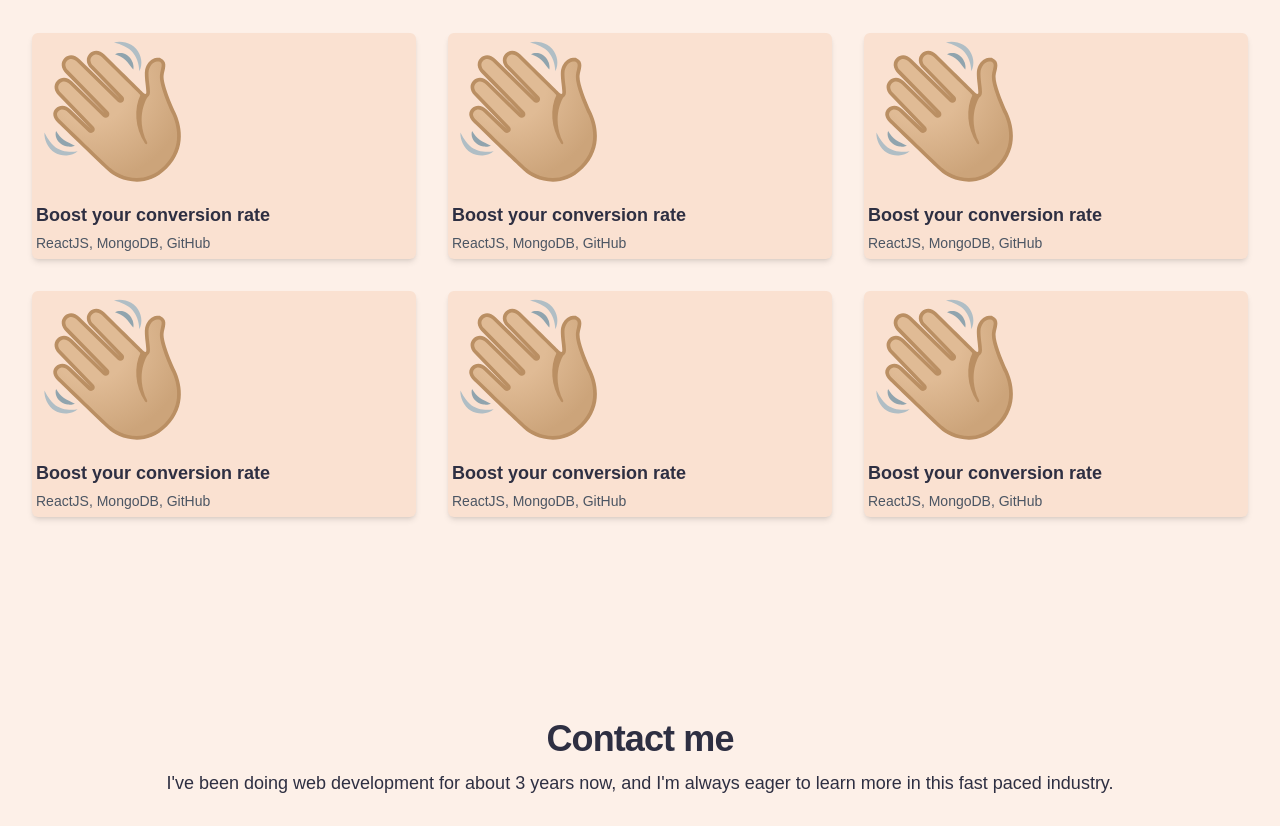
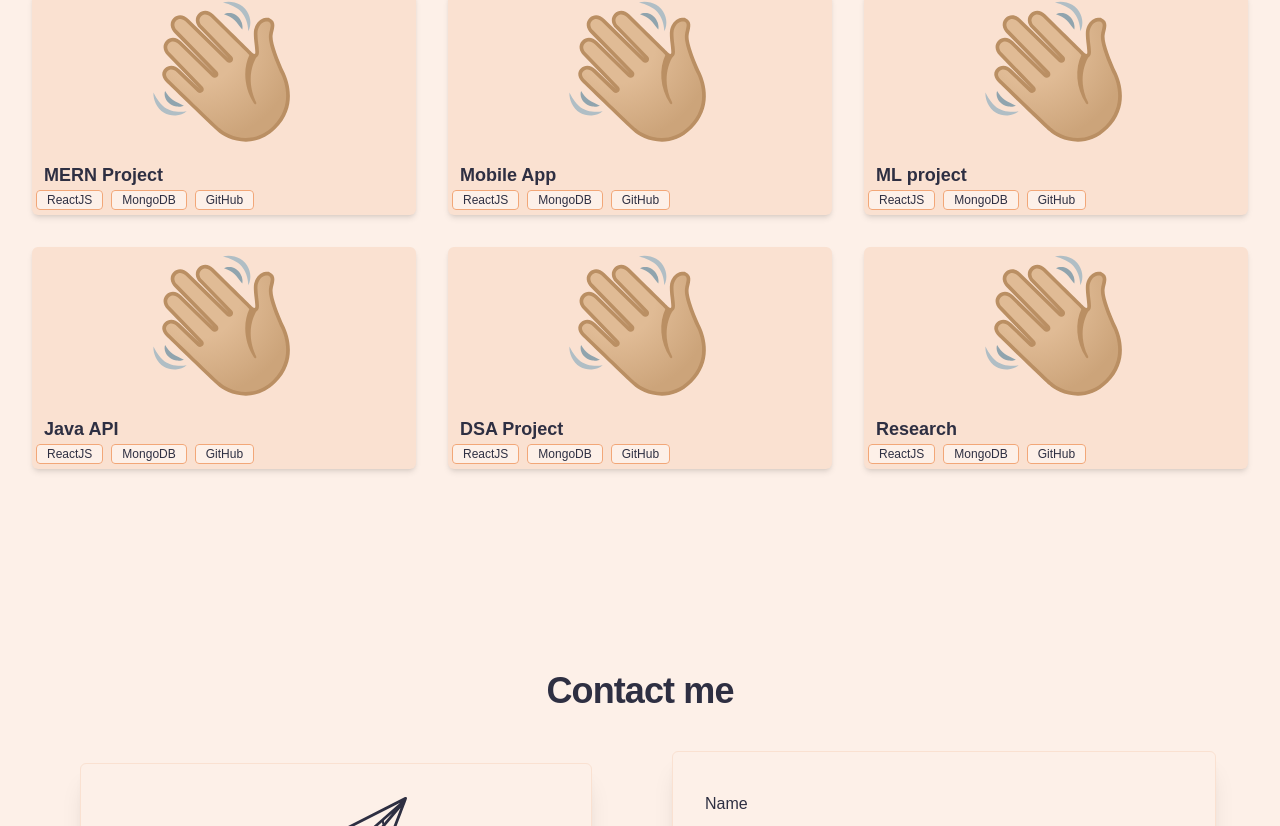
Before and after one commit to ThashmilaJayasinghe/portfolio-v1, a Next.js app: page / in a window 1280 px wide. Shown: the part 2294-3120 px from the top of the page. Built offline with nearby package versions, Linux system fonts and the light colour scheme; a web font is replaced by a local one.

Commit message:
projects section and details dialog updated

```diff
--- a/app/page.js
+++ b/app/page.js
@@ -9,11 +9,6 @@ export default function Home() {
   return (
       <div>
         <div>
-          {/* <img
-            src="./noise.svg"
-            alt=""
-            className="absolute inset-0 -z-10 h-full w-full object-cover object-right md:object-center"
-          /> */}
           <Header />
           <Hero />
         </div>
--- /dev/null
+++ b/app/project-data.js
@@ -0,0 +1,58 @@
+const projects = [
+  {
+    id: 1,
+    title: 'MERN Project',
+    href: '#',
+    tech: ['ReactJS', 'MongoDB', 'GitHub'],
+    description:
+      'Illo sint voluptas. Error voluptates culpa eligendi. Hic vel totam vitae illo. Non aliquid explicabo necessitatibus unde. Sed exercitationem placeat consectetur nulla deserunt vel. Iusto corrupti dicta.',
+    imageUrl: '/hand.svg'
+  },
+  {
+    id: 2,
+    title: 'Mobile App',
+    href: '#',
+    tech: ['ReactJS', 'MongoDB', 'GitHub'],
+    description:
+      'Illo sint voluptas. Error voluptates culpa eligendi. Hic vel totam vitae illo. Non aliquid explicabo necessitatibus unde. Sed exercitationem placeat consectetur nulla deserunt vel. Iusto corrupti dicta.',
+    imageUrl: '/hand.svg'
+  },
+  {
+    id: 3,
+    title: 'ML project',
+    href: '#',
+    tech: ['ReactJS', 'MongoDB', 'GitHub'],
+    description:
+      'Illo sint voluptas. Error voluptates culpa eligendi. Hic vel totam vitae illo. Non aliquid explicabo necessitatibus unde. Sed exercitationem placeat consectetur nulla deserunt vel. Iusto corrupti dicta.',
+    imageUrl: '/hand.svg'
+  },
+  {
+    id: 4,
+    title: 'Java API',
+    href: '#',
+    tech: ['ReactJS', 'MongoDB', 'GitHub'],
+    description:
+      'Illo sint voluptas. Error voluptates culpa eligendi. Hic vel totam vitae illo. Non aliquid explicabo necessitatibus unde. Sed exercitationem placeat consectetur nulla deserunt vel. Iusto corrupti dicta.',
+    imageUrl: '/hand.svg'
+  },
+  {
+    id: 5,
+    title: 'DSA Project',
+    href: '#',
+    tech: ['ReactJS', 'MongoDB', 'GitHub'],
+    description:
+      'Illo sint voluptas. Error voluptates culpa eligendi. Hic vel totam vitae illo. Non aliquid explicabo necessitatibus unde. Sed exercitationem placeat consectetur nulla deserunt vel. Iusto corrupti dicta.',
+    imageUrl: '/hand.svg'
+  },
+  {
+    id: 6,
+    title: 'Research',
+    href: '#',
+    tech: ['ReactJS', 'MongoDB', 'GitHub'],
+    description:
+      'Illo sint voluptas. Error voluptates culpa eligendi. Hic vel totam vitae illo. Non aliquid explicabo necessitatibus unde. Sed exercitationem placeat consectetur nulla deserunt vel. Iusto corrupti dicta.',
+    imageUrl: '/hand.svg'
+  },
+]
+
+export default projects;
--- a/components/Contact.jsx
+++ b/components/Contact.jsx
@@ -56,10 +56,10 @@ export default function Contact() {
   return (
     <div id="contact" className="bg-brown-50 dark:bg-brown-200 py-24 sm:py-24">
       <div className="mx-auto max-w-7xl px-6 lg:px-8">
-        <h2 className="mt-2.5 text-center pb-2 text-3xl font-bold tracking-tight text-fc-50 dark:text-fc-100 sm:text-4xl">Contact me</h2>
-        <p className="text-center text-lg leading-8 text-fc-50 dark:text-fc-100">
-          I've been doing web development for about 3 years now, and I'm always eager to learn more in this fast paced industry.
-        </p>
+        <h2 className="mt-2.5 text-center text-3xl font-bold tracking-tight text-fc-50 dark:text-fc-100 sm:text-4xl">Contact me</h2>
+        {/* <p className="text-center text-lg leading-8 text-fc-50 dark:text-fc-100">
+          I hope to find an internship something something what am I looking for?.
+        </p> */}
         {/* two column layout */}
         <div className="mx-auto grid max-w-2xl grid-cols-1 gap-x-auto gap-y-16 lg:mx-0 lg:max-w-none lg:grid-cols-2 lg:items-center lg:gap-y-10">
           {/* Contact Details */}
@@ -81,7 +81,7 @@ export default function Contact() {
                     <p className="text-center text-lg text-fc-50 dark:text-fc-100">Colombo, Sri Lanka</p>
                   </div>
                   <div className="mt-10 text-center text-fc-50 dark:text-fc-100">
-                    <p>I hope to find an internship something something what am I looking for?</p>
+                    <p>I'm seeking internship opportunities to further develop my skills and contribute to innovative projects.</p>
                   </div>
                   <div className="mt-8 text-center text-fc-50 dark:text-fc-100 text-3xl font-semibold">
                     <p className="mb-2">Connect with me</p>
@@ -174,7 +174,7 @@ export default function Contact() {
                       </div>
                     </div>
                   </div>
-                  <div className="mt-7 mb-3">
+                  <div className="mt-12 mb-4">
                     <button
                       type="submit"
                       className="block w-full rounded-md bg-brown-150 px-3.5 py-2.5 text-center text-base font-semibold text-white shadow-sm hover:bg-brown-100 focus-visible:outline focus-visible:outline-2 focus-visible:outline-offset-2 focus-visible:outline-brown-150"
--- a/components/Header.jsx
+++ b/components/Header.jsx
@@ -36,8 +36,9 @@ export default function Header() {
     <header className={`h-[11vh] w-screen bg-brown-50 dark:bg-brown-200 fixed z-10 top-0 ${!top && !mobileMenuOpen && 'shadow'}`}>
       <div className="fixed right-2 bottom-4 flex items-center">
         <button onClick={() => {
-          setTheme(preferredTheme === 'dark' ? 'light' : 'dark');
-          setPreferredTheme(theme);
+          const newTheme = preferredTheme === 'dark' ? 'light' : 'dark';
+          setTheme(newTheme);
+          setPreferredTheme(newTheme);
         }}>
           {preferredTheme === 'light' ? (
             <MoonIcon className="h-6 w-6 text-fc-50" aria-hidden="true" />
--- a/components/Projects.jsx
+++ b/components/Projects.jsx
@@ -1,64 +1,8 @@
 'use client'
-
-const projects = [
-  {
-    id: 1,
-    title: 'Boost your conversion rate',
-    href: '#',
-    tech: 'ReactJS, MongoDB, GitHub',
-    description:
-      'Illo sint voluptas. Error voluptates culpa eligendi. Hic vel totam vitae illo. Non aliquid explicabo necessitatibus unde. Sed exercitationem placeat consectetur nulla deserunt vel. Iusto corrupti dicta.',
-    imageUrl: '/hand.svg'
-  },
-  {
-    id: 2,
-    title: 'Boost your conversion rate',
-    href: '#',
-    tech: 'ReactJS, MongoDB, GitHub',
-    description:
-      'Illo sint voluptas. Error voluptates culpa eligendi. Hic vel totam vitae illo. Non aliquid explicabo necessitatibus unde. Sed exercitationem placeat consectetur nulla deserunt vel. Iusto corrupti dicta.',
-    imageUrl: '/hand.svg'
-  },
-  {
-    id: 3,
-    title: 'Boost your conversion rate',
-    href: '#',
-    tech: 'ReactJS, MongoDB, GitHub',
-    description:
-      'Illo sint voluptas. Error voluptates culpa eligendi. Hic vel totam vitae illo. Non aliquid explicabo necessitatibus unde. Sed exercitationem placeat consectetur nulla deserunt vel. Iusto corrupti dicta.',
-    imageUrl: '/hand.svg'
-  },
-  {
-    id: 4,
-    title: 'Boost your conversion rate',
-    href: '#',
-    tech: 'ReactJS, MongoDB, GitHub',
-    description:
-      'Illo sint voluptas. Error voluptates culpa eligendi. Hic vel totam vitae illo. Non aliquid explicabo necessitatibus unde. Sed exercitationem placeat consectetur nulla deserunt vel. Iusto corrupti dicta.',
-    imageUrl: '/hand.svg'
-  },
-  {
-    id: 5,
-    title: 'Boost your conversion rate',
-    href: '#',
-    tech: 'ReactJS, MongoDB, GitHub',
-    description:
-      'Illo sint voluptas. Error voluptates culpa eligendi. Hic vel totam vitae illo. Non aliquid explicabo necessitatibus unde. Sed exercitationem placeat consectetur nulla deserunt vel. Iusto corrupti dicta.',
-    imageUrl: '/hand.svg'
-  },
-  {
-    id: 6,
-    title: 'Boost your conversion rate',
-    href: '#',
-    tech: 'ReactJS, MongoDB, GitHub',
-    description:
-      'Illo sint voluptas. Error voluptates culpa eligendi. Hic vel totam vitae illo. Non aliquid explicabo necessitatibus unde. Sed exercitationem placeat consectetur nulla deserunt vel. Iusto corrupti dicta.',
-    imageUrl: '/hand.svg'
-  },
-]
 
 import { useState } from 'react';
 import Details from './Details.jsx';
+import projects from '../app/project-data.js';
 
 export default function Projects() {
   const [open, setOpen] = useState(false);
@@ -68,16 +12,16 @@ export default function Projects() {
       <div className="mx-auto max-w-7xl px-6 lg:px-8">
         <div className="mx-auto max-w-2xl lg:mx-0">
           <h2 className="text-3xl font-bold tracking-tight text-gray-900 sm:text-4xl mt-2 text-fc-50 dark:text-fc-100">Projects</h2>
-          <p className="mt-2 text-lg leading-8 text-fc-50 dark:text-fc-100">
-            Learn how to grow your business with our expert advice.
-          </p>
+          {/* <p className="mt-2 text-lg leading-8 text-fc-50 dark:text-fc-100">
+            These are my projects.
+          </p> */}
         </div>
         <div className="mx-auto mt-8 grid max-w-2xl grid-cols-1 gap-x-8 gap-y-8 pt-3 sm:mt-4 sm:pt-4 lg:mx-0 lg:max-w-none lg:grid-cols-3">
           {projects.map((project) => (
             <>
-            <Details open={open} setOpen={setOpen} title={project.title} description={project.description} />
+            <Details open={open} setOpen={setOpen} title={project.title} description={project.description} tech={project.tech} />
             <article key={project.id} className="group relative bg-brown-75 dark:bg-brown-175 shadow-md rounded-md p-1 flex max-w-xl flex-col items-start justify-between">
-              <div className="flex items-center group-hover:opacity-75 transition duration-300 ease-in-out">
+              <div className="flex items-center justify-center w-full group-hover:opacity-75 transition duration-300 ease-in-out">
                 <img
                   // className="col-span-2 max-h-12 w-full object-contain lg:col-span-1"
                   src={project.imageUrl}
@@ -87,10 +31,13 @@ export default function Projects() {
                 />
               </div>
               <div className="group-hover:opacity-75 transition duration-300 ease-in-out">
-                <h3 className="mt-2 text-lg font-semibold leading-6 text-fc-50 dark:text-fc-100 group-hover:text-gray-600 dark:group-hover:text-gray-400">
+                <h3 className="mt-2 ml-2 text-lg font-semibold leading-6 text-fc-50 dark:text-fc-100 group-hover:text-gray-600 dark:group-hover:text-gray-400">
                   {project.title}
                 </h3>
-                <p className="mt-1 line-clamp-3 text-sm leading-6 text-gray-600 dark:text-gray-500">{project.tech}</p>
+                {/* <p className="mt-1 ml-2 line-clamp-3 text-sm leading-6 text-gray-600 dark:text-gray-500">{project.tech}</p> */}
+                {project.tech.map(t =>
+                  <span class="bg-brown-50 text-fc-50 text-xs font-medium me-2 px-2.5 py-0.5 rounded dark:bg-brown-200 dark:text-fc-100 border border-brown-100">{t}</span>
+                )}
               </div>
               <button onClick={() => setOpen(true)} className="absolute inset-x-0 bottom-0 py-4 px-4 text-center text-white bg-brown-150 hover:bg-brown-100 font-medium rounded-md transition duration-300 ease-in-out group-hover:opacity-100 opacity-0">
                 View Details
```
Also changed, not shown: components/Details.jsx (+9 -1 lines), public/test.jpeg (added).
